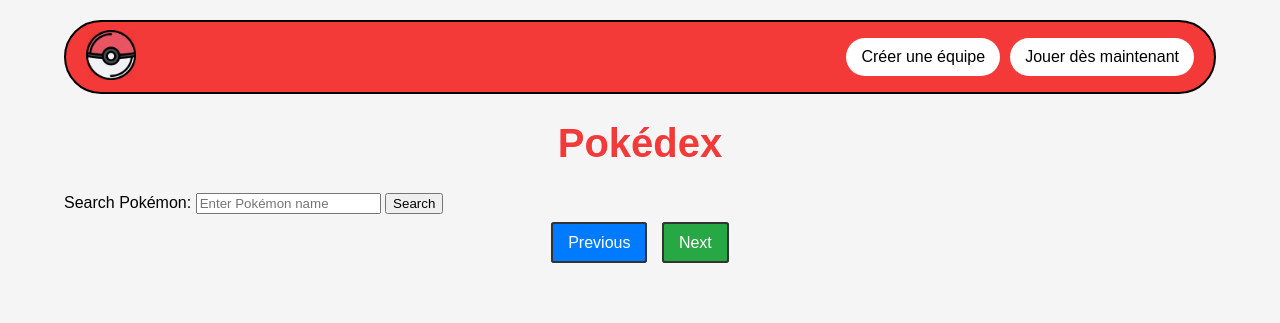
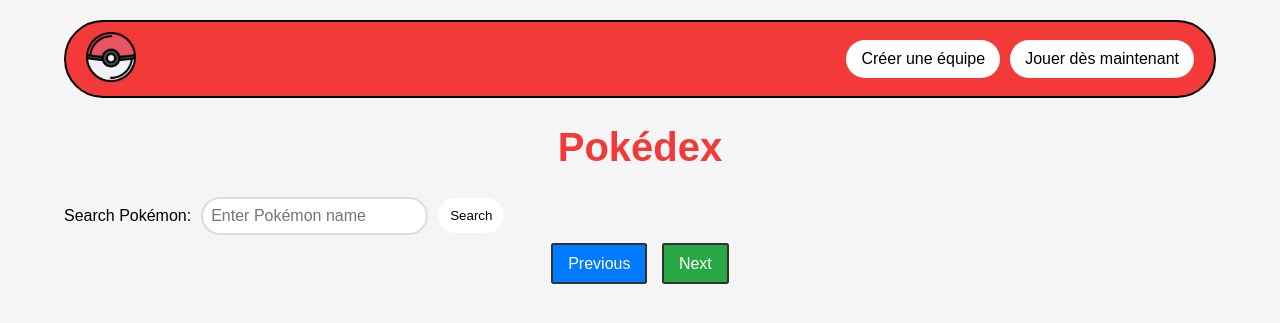
Before and after one commit to Al-vallon/superpokedex, a Django app: page /api/pokemons in a window 1280 px wide. Shown: the top 323 px of the page. Run offline with Django 5.2, Linux system fonts and the light colour scheme; data that the repository does not hold is empty.

Commit message:
style: update search form and button styles in CSS and HTML

```diff
--- a/pokedex/static/styles/pokedex.css
+++ b/pokedex/static/styles/pokedex.css
@@ -14,14 +14,9 @@
   border: 2px solid #000;
   border-radius: 99px;
   background-color: #f43939;
-  height: 50px;
 }
 
 .logo img {
-  height: 50px;
-}
-
-img {
   height: 50px;
 }
 
@@ -139,18 +134,29 @@
   background-color: #28a745;
 }
 
-.addPoke{
-  cursor: pointer;
-  margin: 0 5px;
-  padding: 10px 15px;
-  background-color: #f43939;
-  color: white;
-  text-decoration: none;
-  border: 2px solid #333;
-  border-radius: 3px;
-  margin-top: 10px;
+.search-form {
+  display: flex;
+  align-items: center;
+  gap: 10px;
 }
 
-.addPoke:hover{
-  background-color: #a72828;
+.search-form input[type="text"] {
+  padding: 8px;
+  border: 2px solid #ddd;
+  border-radius: 99px;
+  font-size: 1em;
 }
+
+.search-form button {
+  padding: 10px 12px;
+  background-color: white;
+  color: black;
+  border: none;
+  border-radius: 99px;
+  cursor: pointer;
+  transition: background-color 0.3s;
+}
+
+.search-form button:hover {
+  background-color: rgb(215, 215, 215);
+}
--- a/pokedex/templates/pokedex.html
+++ b/pokedex/templates/pokedex.html
@@ -20,7 +20,7 @@
     </nav>
     <h1 class="title">Pokédex</h1>
 
-    <form method="get" action="/api/search_pokemon/">
+    <form method="get" action="/api/search_pokemon/" class="search-form">
       <label for="pokemon-search">Search Pokémon:</label>
       <input
         type="text"
```
